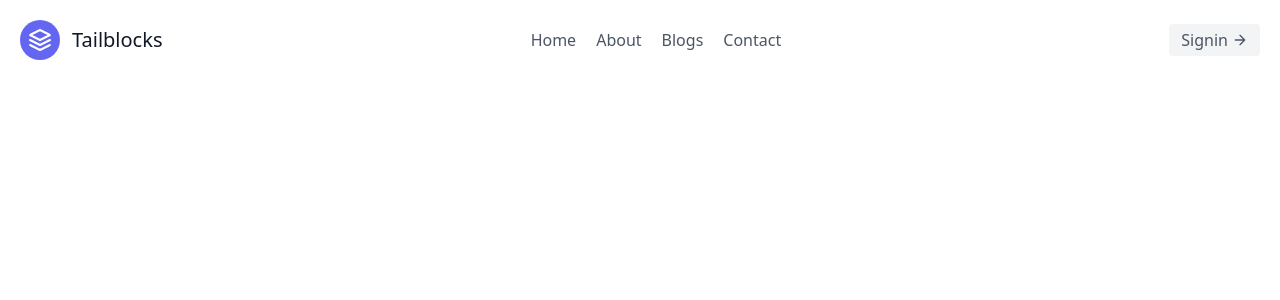
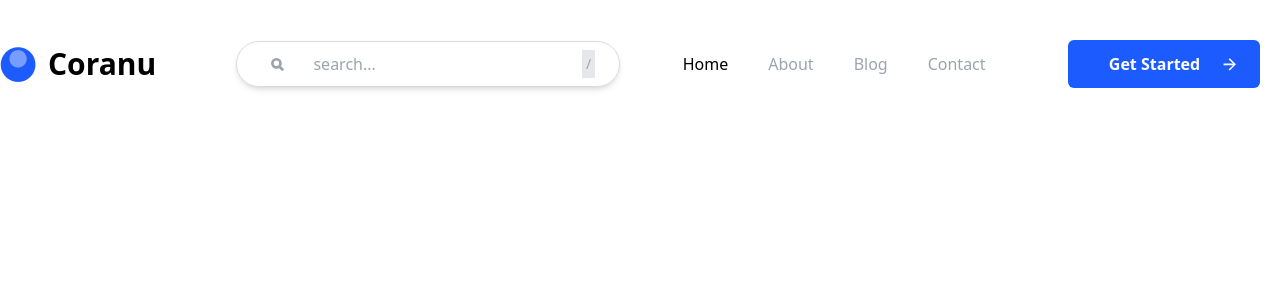
Before and after one commit to SameerShiekh77/Personal-Blog-Vue, a Vue app: page / in a window 1280 px wide. Shown: the top 300 px of the page. Built offline with nearby package versions, Linux system fonts and the light colour scheme.

Commit message:
Navbar completed

```diff
--- /dev/null
+++ b/components/NavBar.vue
@@ -0,0 +1,59 @@
+<script setup>
+import { RouterLink } from 'vue-router'
+
+</script>
+
+<template>
+
+    <div class="flex justify-between items-center my-10">
+        <div class="logo flex space-x-20 items-center">
+            <div class="flex space-x-3 items-center">
+                <img src="../public/logo.png" alt="">
+                <h1 class="font-semibold text-3xl">Coranu</h1>
+            </div>
+            <div class="flex items-center  rounded-full shadow-md py-2 px-6 w-96 border border-[#DADADA]">
+                <svg xmlns="http://www.w3.org/2000/svg" class="h-5 w-5 text-gray-400 ml-2" fill="none"
+                    viewBox="0 0 24 24" stroke="currentColor" stroke-width="2">
+                    <path stroke-linecap="round" stroke-linejoin="round"
+                        d="M11 4a7 7 0 017 7c0 1.657-.615 3.163-1.623 4.313l4.207 4.207a1 1 0 01-1.414 1.414l-4.207-4.207A6.966 6.966 0 0111 18a7 7 0 110-14zm0 2a5 5 0 100 10 5 5 0 000-10z" />
+                </svg>
+
+                <input class="bg-transparent focus:outline-none ml-3 w-full placeholder-gray-400 px-4" type="text"
+                    placeholder="search...">
+
+                <p class="bg-gray-200 text-gray-400 p-1 text-sm transition-all ml-2">
+                    /
+                </p>
+            </div>
+        </div>
+        <div class="nav-links">
+            <ul class="flex space-x-10">
+                <li>
+                    <RouterLink to="/" class="text-black cursor-pointer hover:underline "> Home</RouterLink>
+                </li>
+                <li>
+                    <RouterLink to="#" class="text-gray-400 cursor-pointer hover:underline"> About</RouterLink>
+                </li>
+                <li>
+                    <RouterLink to="#" class="text-gray-400 cursor-pointer hover:underline"> Blog</RouterLink>
+                </li>
+                <li>
+                    <RouterLink to="#" class="text-gray-400 cursor-pointer hover:underline"> Contact</RouterLink>
+                </li>
+            </ul>
+        </div>
+
+        <div class="button mx-5 flex items-center justify-center w-48 bg-[#1C5CFF] rounded-md">
+            <button class="text-white py-3 px-5 rounded-md font-semibold">Get Started
+
+            </button>
+            <svg width="19" height="19" viewBox="0 0 19 19" fill="none" xmlns="http://www.w3.org/2000/svg">
+                <path
+                    d="M9.72468 3.19757L8.6386 4.28365L12.9367 8.58946L3.56252 8.58946L3.56252 10.13L12.9367 10.13L8.6309 14.4281L9.72468 15.5219L15.8868 9.35973L9.72468 3.19757Z"
+                    fill="white" />
+            </svg>
+
+
+        </div>
+    </div>
+</template>
--- a/index.html
+++ b/index.html
@@ -4,7 +4,7 @@
     <meta charset="UTF-8">
     <link rel="icon" href="/favicon.ico">
     <meta name="viewport" content="width=device-width, initial-scale=1.0">
-    <title>Vite App</title>
+    <title>Personal Blog Website</title>
     <script src="https://cdn.tailwindcss.com"></script>
 
   </head>
@@ -13,3 +13,9 @@
     <script type="module" src="/src/main.js"></script>
   </body>
 </html>
+
+
+<!-- Deign Reference
+
+https://www.figma.com/design/LrvytBrzo6CQ6VyG5rcuvo/Blog-UI-design-(Community)?node-id=25-1182&node-type=canvas&t=AbCPqEUouwjVhwTh-0
+-->
--- a/src/App.vue
+++ b/src/App.vue
@@ -1,5 +1,5 @@
 <script setup>
-import { RouterLink, RouterView } from 'vue-router'
+import {  RouterView } from 'vue-router'
 </script>
 
 <template>
--- a/src/views/HomeView.vue
+++ b/src/views/HomeView.vue
@@ -1,28 +1,9 @@
 <script setup>
+import NavBar from '../../components/NavBar.vue';
 </script>
 
 <template>
-  <div>
-    <header class="text-gray-600 body-font">
-  <div class="container mx-auto flex flex-wrap p-5 flex-col md:flex-row items-center">
-    <a class="flex title-font font-medium items-center text-gray-900 mb-4 md:mb-0">
-      <svg xmlns="http://www.w3.org/2000/svg" fill="none" stroke="currentColor" stroke-linecap="round" stroke-linejoin="round" stroke-width="2" class="w-10 h-10 text-white p-2 bg-indigo-500 rounded-full" viewBox="0 0 24 24">
-        <path d="M12 2L2 7l10 5 10-5-10-5zM2 17l10 5 10-5M2 12l10 5 10-5"></path>
-      </svg>
-      <span class="ml-3 text-xl">Tailblocks</span>
-    </a>
-    <nav class="md:ml-auto md:mr-auto flex flex-wrap items-center text-base justify-center">
-      <a class="mr-5 hover:text-gray-900">Home</a>
-      <a class="mr-5 hover:text-gray-900">About</a>
-      <a class="mr-5 hover:text-gray-900">Blogs</a>
-      <a class="mr-5 hover:text-gray-900">Contact</a>
-    </nav>
-    <button class="inline-flex items-center bg-gray-100 border-0 py-1 px-3 focus:outline-none hover:bg-gray-200 rounded text-base mt-4 md:mt-0">Signin
-      <svg fill="none" stroke="currentColor" stroke-linecap="round" stroke-linejoin="round" stroke-width="2" class="w-4 h-4 ml-1" viewBox="0 0 24 24">
-        <path d="M5 12h14M12 5l7 7-7 7"></path>
-      </svg>
-    </button>
-  </div>
-</header>
+  <div class="container mx-auto">
+    <NavBar />
   </div>
 </template>
```
Also changed, not shown: public/logo.png (added).
